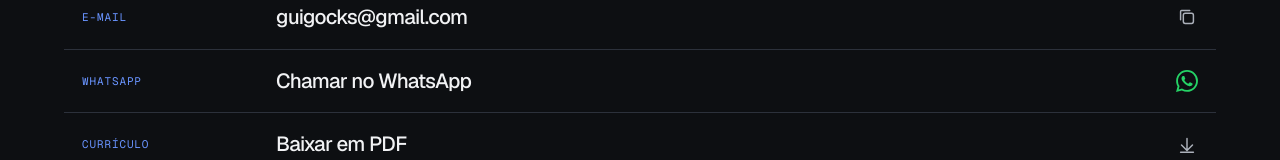
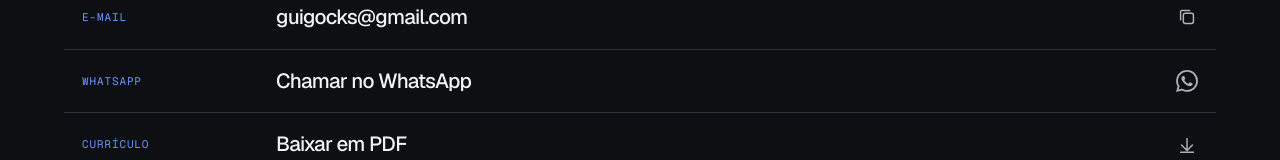
Before and after one commit to guiGocksAfK/GuiGocks-Portfolio, a Next.js app: page / in a window 1280 px wide. Shown: the part 4116-4276 px from the top of the page. Built offline with nearby package versions, Linux system fonts and the light colour scheme.

Commit message:
style: rodapé compacto no celular

```diff
--- a/src/app/globals.css
+++ b/src/app/globals.css
@@ -1048,7 +1048,15 @@ html[data-build='pending'] .stage-holes { position: absolute; inset: 0; z-index:
 .lift-rider { position: absolute; left: 2px; bottom: 0; width: 16px; height: 18px; }
 .lift-rider svg { display: block; width: 100%; height: 100%; shape-rendering: crispEdges; }
 @media (max-width: 700px) {
-  .footer-row { align-items: flex-end; }
+  /* Phones: the sign cut down to the site and its start, on one line with the lift, which gets a shorter rail. */
+  .footer-row { flex-wrap: nowrap; align-items: center; }
+  .footer-sign-item:nth-child(3), .footer-sign-item:nth-child(5) { display: none; }
+  .footer-lift { height: 28px; gap: 6px; }
+  .lift-shaft { width: 18px; height: 28px; }
+  .lift-rail { left: 7px; }
+  .lift-cabin { width: 18px; height: 18px; }
+  .lift-rider { left: 1px; width: 14px; height: 16px; }
+  .footer-legal { margin-top: 6px; line-height: 1.5; }
 }
 /* Teleporting around the page (teleport.tsx): the pixels the screen breaks into, and the robots' layer over the page:
    the one arriving next to the destination's title (beamed in, in a column of blue light with sparkles). */
--- a/src/components/contact-stage.tsx
+++ b/src/components/contact-stage.tsx
@@ -97,6 +97,10 @@ export function ContactStage({ skipLabel, lines, children }: { skipLabel: string
 
   // Phones get the section finished (see the boot script); when the park first comes into view the boss, on its bench,
   // says they're a bit late: it's all been built already.
+  // With the section delivered finished (phones, reduced motion) there's no show to earn the WhatsApp gag, so the
+  // button starts out in the site's colours, as after skipping.
+  useEffect(() => { if (document.documentElement.dataset.build !== 'pending') skipZapGag(); }, []);
+
   useEffect(() => {
     const line = sectionRef.current?.querySelector<HTMLElement>('.ending-late');
     if (!line || document.documentElement.dataset.build === 'pending' || window.matchMedia('(prefers-reduced-motion: reduce)').matches) return;
--- a/src/components/site-footer.tsx
+++ b/src/components/site-footer.tsx
@@ -7,7 +7,6 @@ import { teleport } from '@/components/teleport';
 
 type Footer = { sign: readonly string[]; topLabel: string; topAction: string; disclaimer: string };
 
-const LIFT_RISE = 18; // px the cabin rides up its rail
 
 // The page's footer, thin and quiet: a line like the ones closing each section, with the site's sign (the "placa de
 // obra") summed up in one line, a tiny builders' lift back to the top and the small print. The guard patrols the line
@@ -42,8 +41,10 @@ export function SiteFooter({ footer }: { footer: Footer }) {
       rider.innerHTML = crewMarkup(true, 0, 'O');
       cabin.classList.add('lift-pressed');
       await tween(200, () => {});
+      // Up to the top of its rail (shorter on phones).
+      const rise = (cabin.parentElement?.clientHeight ?? 40) - cabin.offsetHeight;
       await tween(900, t => {
-        cabin.style.translate = `0 ${-LIFT_RISE * smooth(t)}px`;
+        cabin.style.translate = `0 ${-rise * smooth(t)}px`;
         rider.innerHTML = crewMarkup(Math.floor(t * 6) % 2 === 0, 0, 'O');
       });
       await teleport('#main', cabin);
```
